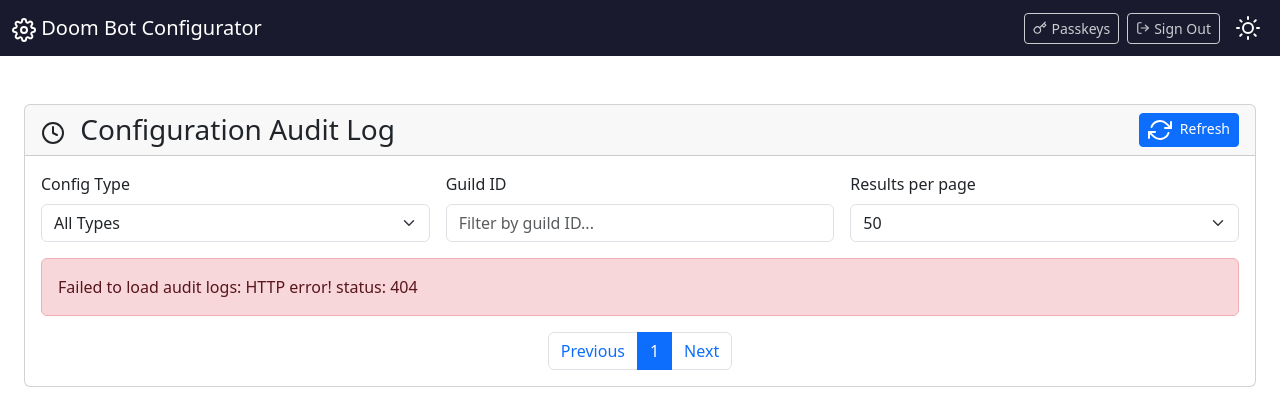
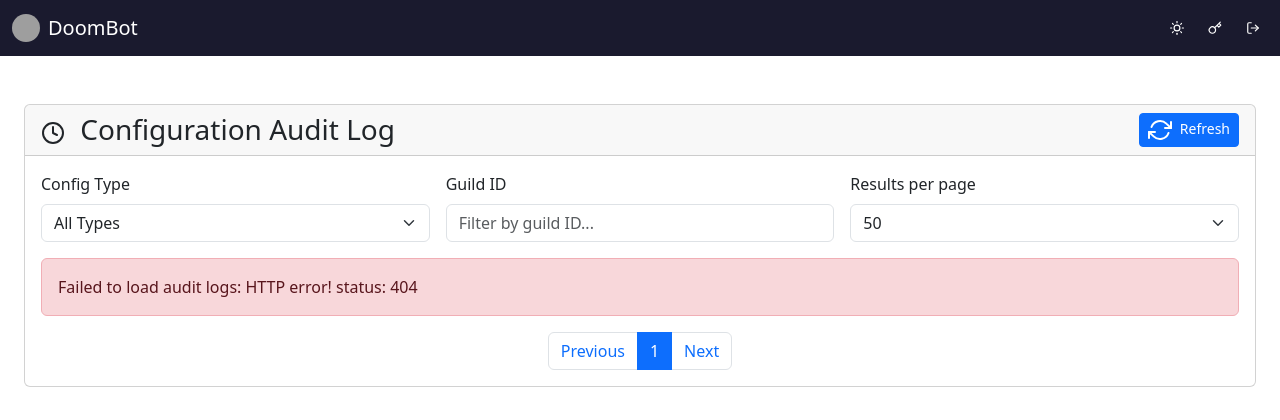
Before and after one commit to jhnhnck/attu-bot, a Python web app: template assets/templates/audit_log.html in a window 1280 px wide. Shown: the top 420 px of the page. Run offline with Jinja, Linux system fonts and the light colour scheme; the template is opened without the code that fills it, so the values that code supplies are empty; grey boxes are pictures that could not be loaded.

Commit message:
redo(web): cleanup navbar

```diff
--- a/assets/templates/base.html
+++ b/assets/templates/base.html
@@ -65,6 +65,12 @@
         opacity: 0.8;
       }
 
+      #navbar-logo {
+        width: 28px;
+        height: 28px;
+        border-radius: 50%;
+      }
+
       body {
         min-height: 100vh;
         display: flex;
@@ -80,23 +86,33 @@
   </head>
   <body>
     <!-- Navigation -->
-    <nav class="navbar navbar-expand-lg navbar-dark navbar-doom">
+    <nav class="navbar navbar-expand-lg navbar-dark navbar-doom sticky-top">
       <div class="container-fluid">
-        <a class="navbar-brand" href="/">
-          <i data-feather="settings"></i>
-          Doom Bot Configurator
+        <a class="navbar-brand d-flex align-items-center gap-2" href="/">
+          <img id="navbar-logo" src="/api/theme/icon.svg" width="28" height="28" alt="DoomBot logo" />
+          DoomBot
         </a>
 
         <div class="d-flex align-items-center gap-2">
+          <!-- Theme toggle -->
+          <button
+            class="theme-toggle-btn"
+            id="theme-toggle"
+            type="button"
+            aria-label="Toggle theme"
+          >
+            <i id="theme-icon-light" data-feather="sun" style="width: 14px; height: 14px"></i>
+            <i id="theme-icon-dark" data-feather="moon" class="d-none" style="width: 14px; height: 14px"></i>
+          </button>
+
           <!-- Passkey management -->
           <a
             href="/auth/passkeys"
-            class="btn btn-sm btn-outline-light d-flex align-items-center gap-1"
+            class="theme-toggle-btn"
             title="Manage Passkeys"
-            style="opacity: 0.8"
+            aria-label="Manage Passkeys"
           >
             <i data-feather="key" style="width: 14px; height: 14px"></i>
-            <span class="d-none d-md-inline">Passkeys</span>
           </a>
 
           <!-- Sign out -->
@@ -104,25 +120,13 @@
             <input type="hidden" name="csrf_token" value="{{ csrf_token }}" />
             <button
               type="submit"
-              class="btn btn-sm btn-outline-light d-flex align-items-center gap-1"
+              class="theme-toggle-btn"
               title="Sign Out"
-              style="opacity: 0.8"
+              aria-label="Sign Out"
             >
               <i data-feather="log-out" style="width: 14px; height: 14px"></i>
-              <span class="d-none d-md-inline">Sign Out</span>
             </button>
           </form>
-
-          <!-- Theme toggle -->
-          <button
-            class="theme-toggle-btn"
-            id="theme-toggle"
-            type="button"
-            aria-label="Toggle theme"
-          >
-            <i id="theme-icon-light" data-feather="sun"></i>
-            <i id="theme-icon-dark" data-feather="moon" class="d-none"></i>
-          </button>
         </div>
       </div>
     </nav>
```
Also changed, not shown: attubot/web/routes.py (+16 -1 lines).
